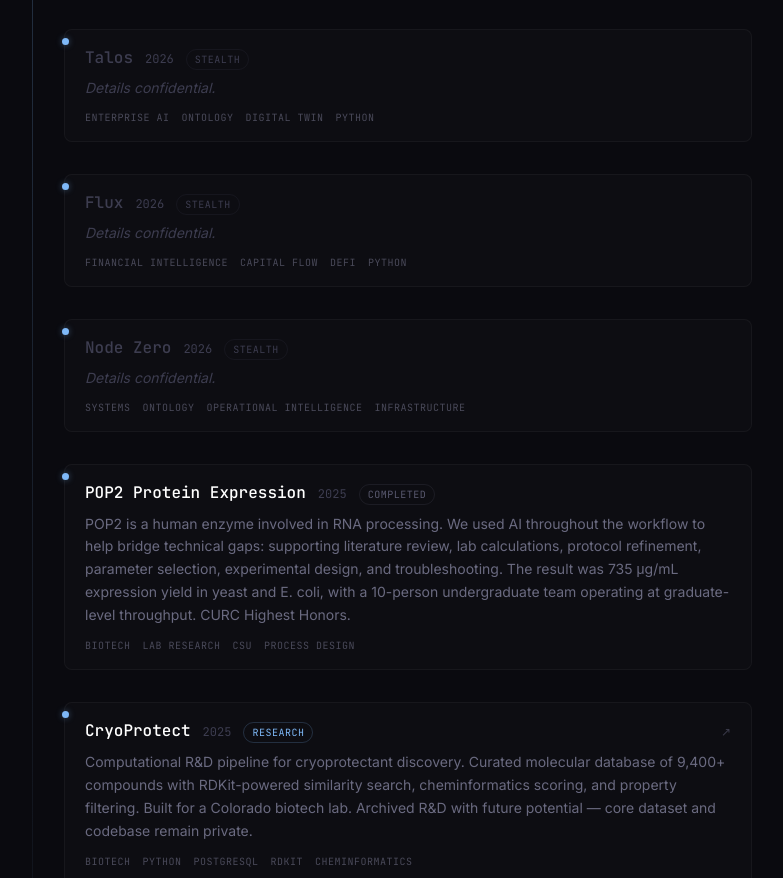
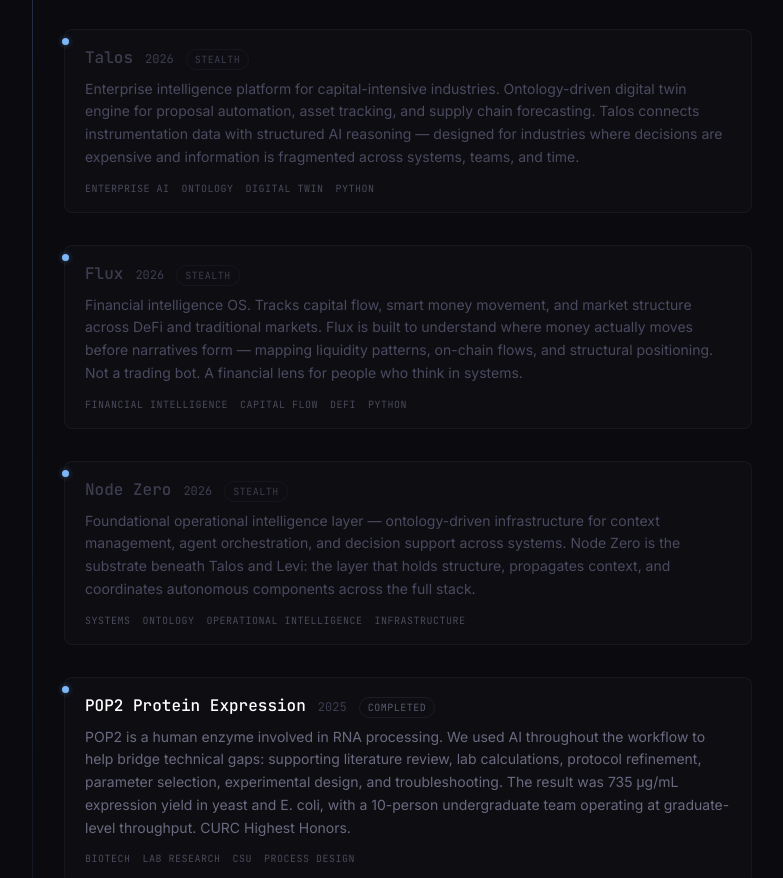
Before and after one commit to edward-lcl/edward-lcl.github.io, an Astro site: page / in a window 1280 px wide. Shown: the part 1506-2384 px from the top of the page, without its empty margins (248-1031 px from the left). Built offline with nearby package versions, Linux system fonts and the light colour scheme; Astro itself is replaced by a stand-in of ours.

Commit message:
fix: show real descriptions for STEALTH projects instead of 'Details confidential'

```diff
--- a/src/pages/index.astro
+++ b/src/pages/index.astro
@@ -93,13 +93,9 @@
               )}
             </div>
 
-            {project.status !== "STEALTH" ? (
-              <p class="text-[#6a6a80] text-sm leading-relaxed mb-3 max-w-2xl">
-                {project.description}
-              </p>
-            ) : (
-              <p class="text-[#3d3d50] text-sm italic mt-1 mb-3">Details confidential.</p>
-            )}
+            <p class={`text-sm leading-relaxed mb-3 max-w-2xl ${project.status === "STEALTH" ? "text-[#4a4a60]" : "text-[#6a6a80]"}`}>
+              {project.description}
+            </p>
 
             <div class="flex flex-wrap gap-x-3 gap-y-1">
               {project.tags.map((tag: string) => (
```
